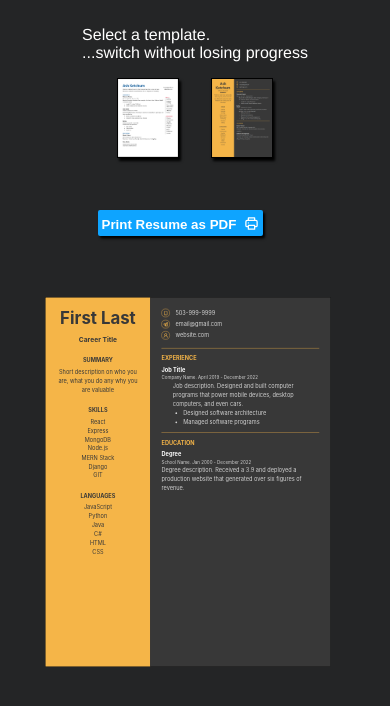
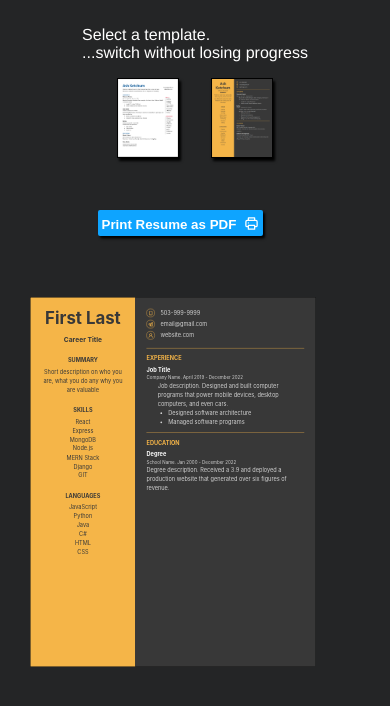
Before and after one commit to ChimentiMatt/Resume_Builder, a React (Create React App) app: page / in a window 390 px wide. Shown: the part 2818-3524 px from the top of the page. Built offline with nearby package versions, Linux system fonts and the light colour scheme.

Commit message:
resume pushes out on some mobile

```diff
--- a/src/styles/index.css
+++ b/src/styles/index.css
@@ -191,7 +191,7 @@ textarea {
   #contents-template-two{
     scale: .35;
     position: relative;
-    right: 220px;
+    right: 235px;
     bottom: 300px;
 
   }
```
